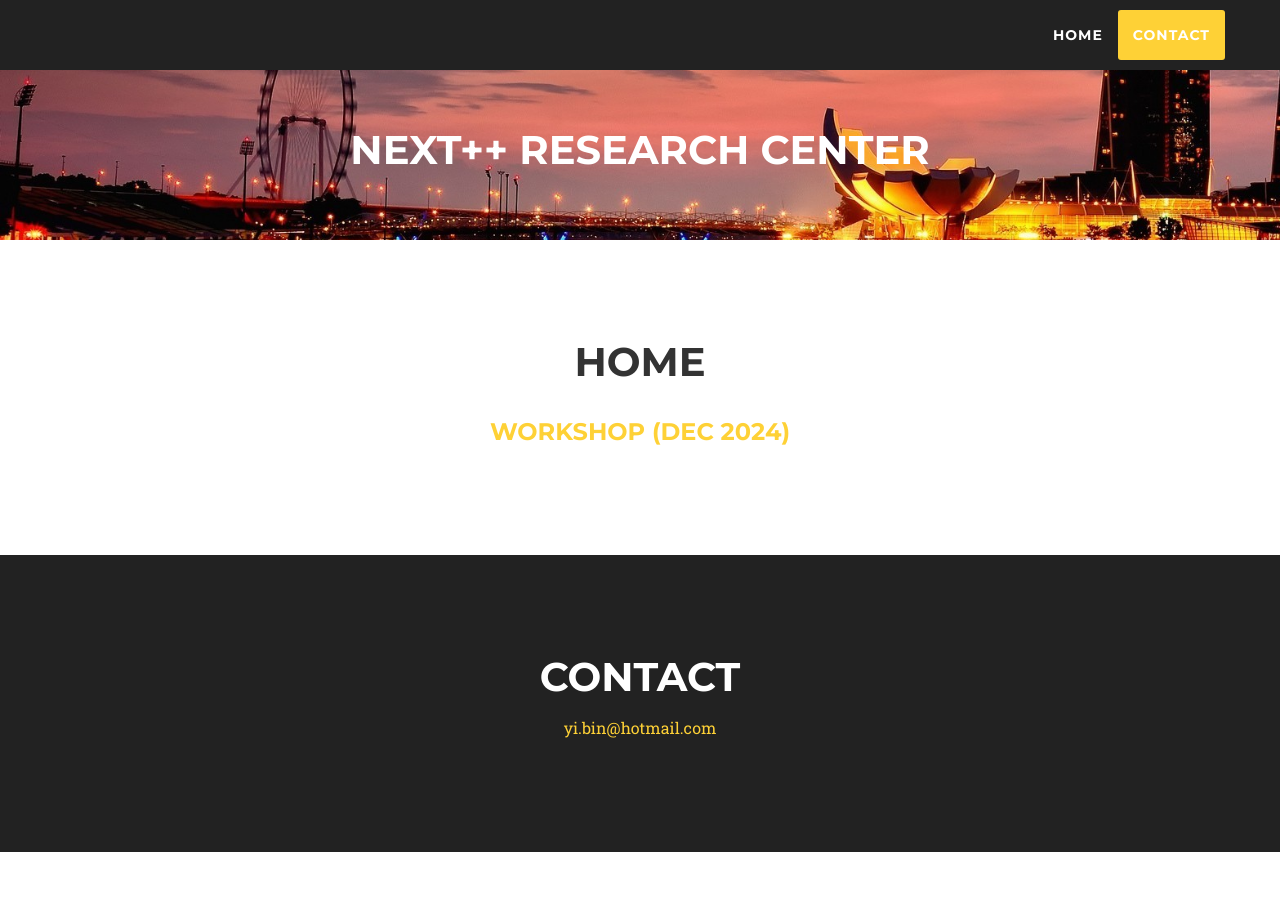
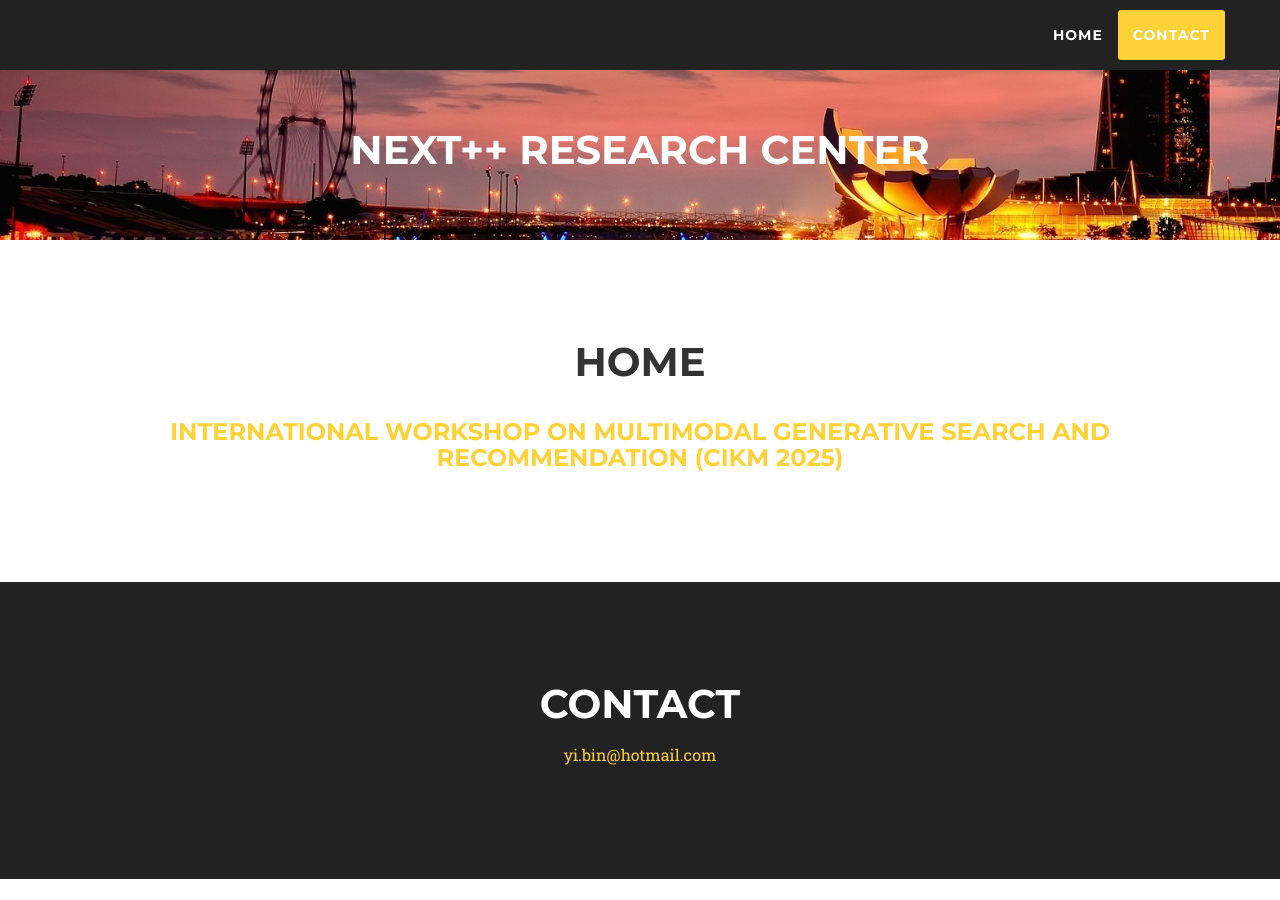
Before and after one commit to mmgensr-cikm25/mmgensr-cikm25.github.io, a Jekyll site: the page built from index.md, in a window 1280 px wide. Built offline with Jekyll 4.4.1, drawn with Linux system fonts in a browser that asks for light colours; nearby versions of some CDN libraries; some web fonts are replaced.

Commit message:
Update home.html

```diff
--- a/_includes/home.html
+++ b/_includes/home.html
@@ -44,7 +44,7 @@
     <div class="row text-center">
       <div class="col-md-12 text-center">
         <p class="large text-muted">
-          <h3><a href="https://next-events.github.io/workshop-dec-2024">Workshop (Dec 2024)</a></h3>
+          <h3><a href="https://mmgensr-cikm25.github.io/mmgensr-cikm25">International Workshop on Multimodal Generative Search and Recommendation (CIKM 2025)</a></h3>
           <!-- <h3><a href="https://generative-rec.github.io/tutorial">Tutorial</a></h3> -->
           <!-- <h3><a href="assets/files/survey.pdf">Survey</a></h3> -->
         </p>
```
